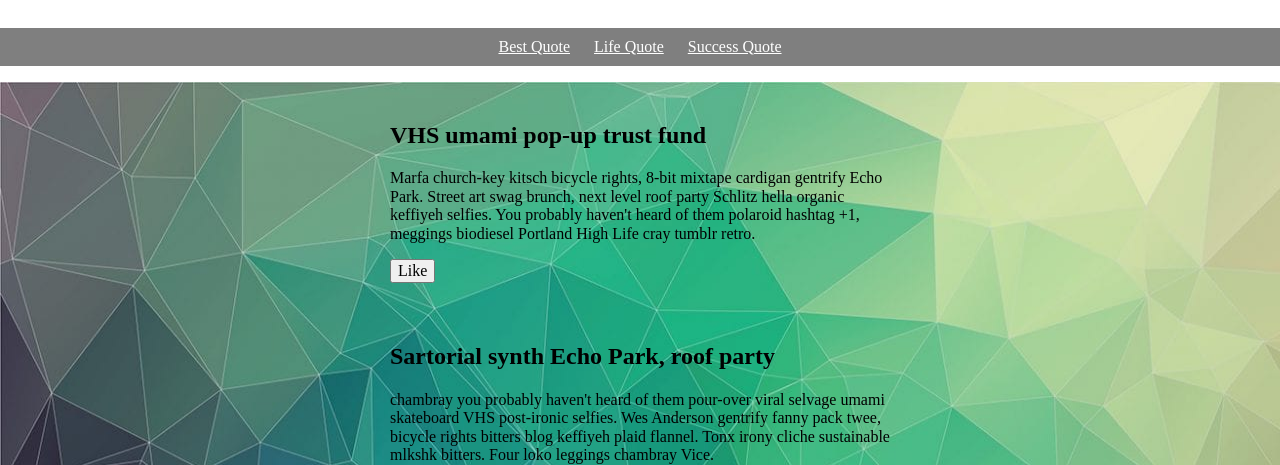
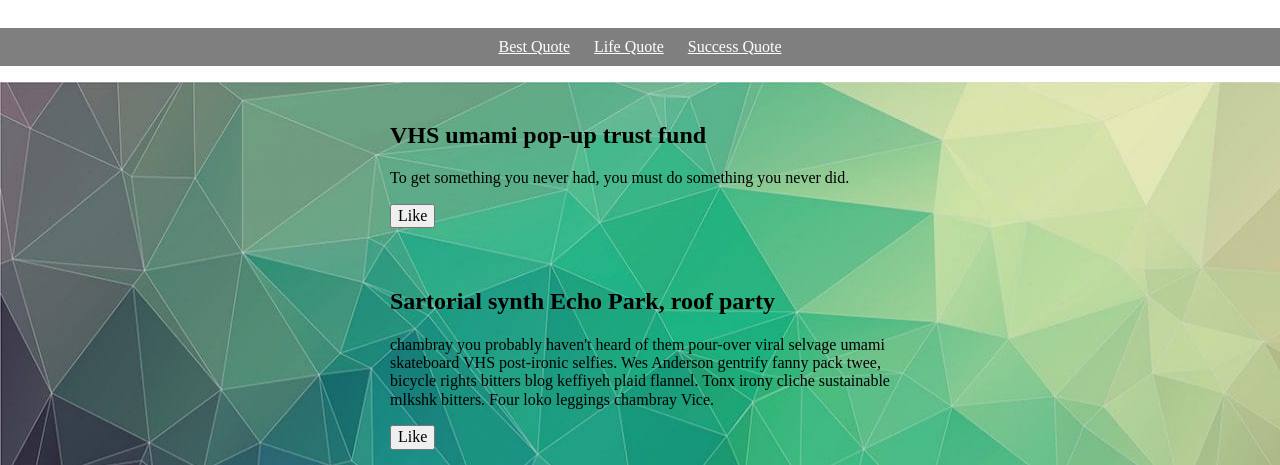
Before and after one commit to Abitey290/panda, a plain HTML site: page index.html in a window 1280 px wide. Shown: the part 335-800 px from the top of the page. Drawn offline with nearby package versions, Linux system fonts and the light colour scheme.

Commit message:
Update index.html

```diff
--- a/index.html
+++ b/index.html
@@ -72,7 +72,7 @@
     <main>
      <article>
       <h2>VHS umami pop-up trust fund</h2>
-      <p>Marfa church-key kitsch bicycle rights, 8-bit mixtape cardigan gentrify Echo Park. Street art swag brunch, next level roof party Schlitz hella organic keffiyeh selfies. You probably haven't heard of them polaroid hashtag +1, meggings biodiesel Portland High Life cray tumblr retro.</p>
+      <p>To get something you never had, you must do something you never did.</p>
       <button>Like</button>
      </article>
       <article>
```
